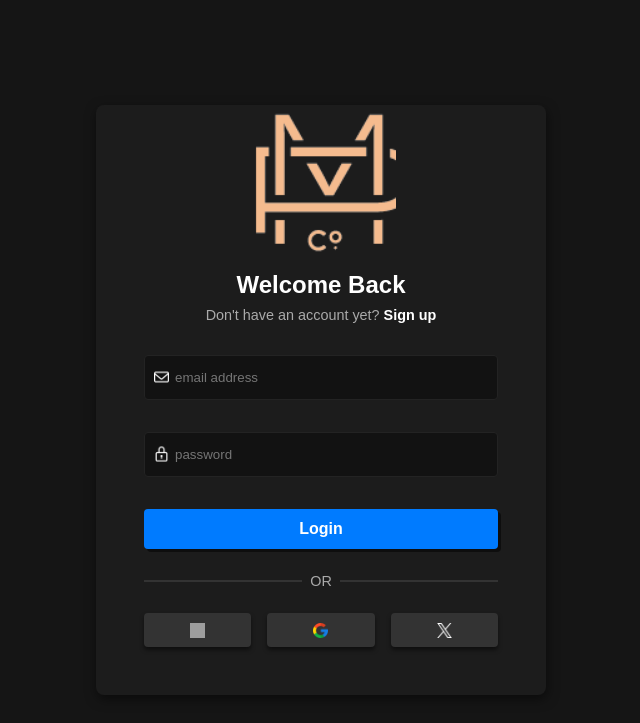
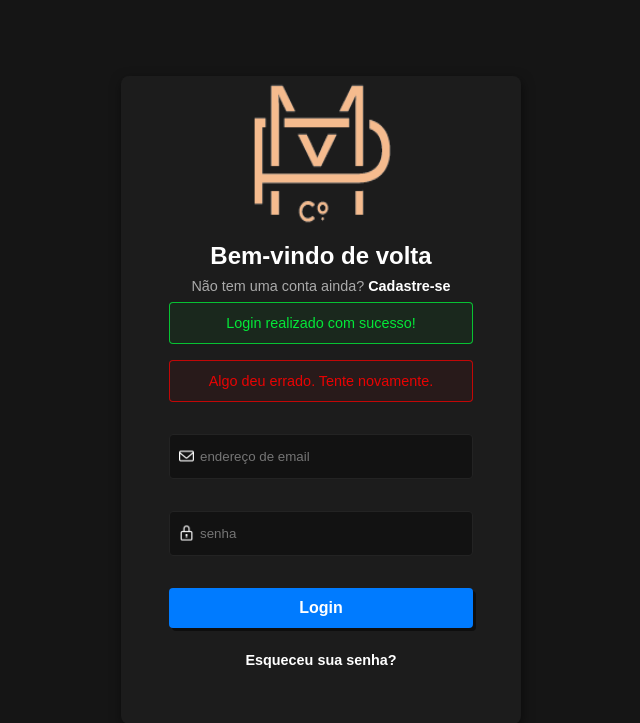
Before and after one commit to brunocriacoes/jade, a PHP site: page / in a window 1280 px wide. Shown: the top 723 px of the page, without its empty margins (319-959 px from the left). Run offline with PHP 8.4, Linux system fonts and the light colour scheme; grey boxes are pictures that could not be loaded.

Commit message:
fix: alerts; tradução;

```diff
--- a/assets/css/style.css
+++ b/assets/css/style.css
@@ -30,7 +30,7 @@ body {
     box-shadow: 1px 4px 12px 0px rgba(0, 0, 0, 0.5);
     text-align: center;
     color: white;
-    width: 450px;
+    width: 400px;
 }
 
 .login-box-logo {
@@ -41,10 +41,7 @@ body {
 }
 
 .logo {
-    background-image: url('../image/logo/logo.png');
     background-size: cover;
-    height: 150px;
-    width: 150px;
     margin: 0 auto;
 }
 
@@ -74,7 +71,6 @@ form {
     margin-top: 2rem;
     display: grid;
     gap: 1rem;
-
 }
 
 .input-group {
@@ -134,49 +130,28 @@ input[type="password"] {
     background-color: #0056b3;
 }
 
-.box-or {
-    display: flex;
-    justify-content: space-between;
-    align-items: center;
-    margin: 1rem 0;
-    gap: 0.5rem;
+.alert {
+    padding: 0.75rem 1rem;
+    margin-bottom: 1rem;
+    border: 1px solid transparent;
+    border-radius: 0.25rem;
+    text-align: left;
+    font-size: 0.9rem;
+    opacity: 0.9;
 }
 
-.box-or div {
-    width: 100%;
-    border: #333 solid 0.1px;
+.alert-success {
+    text-align: center;
+    color: rgb(0, 255, 60);
+    background-color: rgba(4, 254, 62, 0.06);
+    border-color: rgba(0, 255, 60, 0.8);
+
 }
 
-.or {
-    margin: 1rem 0;
-    color: #aaa;
+.alert-error {
+    text-align: center;
+    color: rgb(255, 0, 0);
+    background-color: rgba(255, 0, 0, 0.06);
+    border-color: rgba(255, 0, 0, 0.8);
+
 }
-
-.social-buttons {
-    display: flex;
-    justify-content: space-between;
-    align-items: center;
-    gap: 1rem;
-}
-
-.social-btn {
-    background-color: #333;
-    border: none;
-    border-radius: 4px;
-    color: white;
-    font-size: 1.5rem;
-    padding: 0.2rem;
-    cursor: pointer;
-    width: 40%;
-    box-shadow: 0 3px 4px 0px rgba(0, 0, 0, 0.5);
-}
-
-.social-btn:hover {
-    background-color: #555;
-}
-
-.social-btn.apple::before {}
-
-.social-btn.google::before {}
-
-.social-btn.twitter::before {}
--- a/index.html
+++ b/index.html
@@ -13,45 +13,32 @@
     <div class="container">
         <div class="login-box">
             <div class="login-box-logo">
-                <div class="logo"></div>
+                <img src="./assets/image/logo/logo.png" alt="logo" width="150" height="150" class="logo">
             </div>
-            <h2>Welcome Back</h2>
-            <p>Don't have an account yet? <a href="#">Sign up</a></p>
+            <h2>Bem-vindo de volta</h2>
+            <p>Não tem uma conta ainda? <a href="#">Cadastre-se</a></p>
+            <div class="alert alert-success">Login realizado com sucesso!</div>
+            <div class="alert alert-error">Algo deu errado. Tente novamente.</div>
             <form>
                 <div class="input-group">
                     <div class="input-email">
                         <img src="./assets/image/icon/correspondencia.png" alt="email" width="15" height="15"
                             class="mail">
-                        <input type="email" id="email" name="email" required placeholder="email address">
+                        <input type="email" id="email" name="email" required placeholder="endereço de email">
                     </div>
                 </div>
                 <div class="input-group">
                     <div class="input-password">
                         <img src="./assets/image/icon/cadeado.png" alt="password" width="15" height="15" class="lock">
-                        <input type="password" id="password" name="password" required placeholder="password">
+                        <input type="password" id="password" name="password" required placeholder="senha">
                     </div>
                 </div>
                 <button type="submit" class="login-btn">Login</button>
+                <p><a href="#">Esqueceu sua senha?</a></p>
             </form>
-            <div class="box-or">
-                <div></div>
-                <p class="or">OR</p>
-                <div></div>
-            </div>
-            <div class="social-buttons">
-                <button class="social-btn apple">
-                    <img src="./assets/image/icon/apple.png" alt="apple" width="15" height="15">
-                </button>
-                <button class="social-btn google">
-                    <img src="./assets/image/icon/google.png" alt="google" width="15" height="15">
-                </button>
-                <button class="social-btn twitter">
-                    <img src="./assets/image/icon/twitter.png" alt="twitter" width="15" height="15">
-                </button>
-            </div>
         </div>
     </div>
-    <script type="module" defer src="./assets/js/main.js"></script>
+    <script type="module" src="./assets/js/main.js"></script>
 </body>
 
 </html>
```
